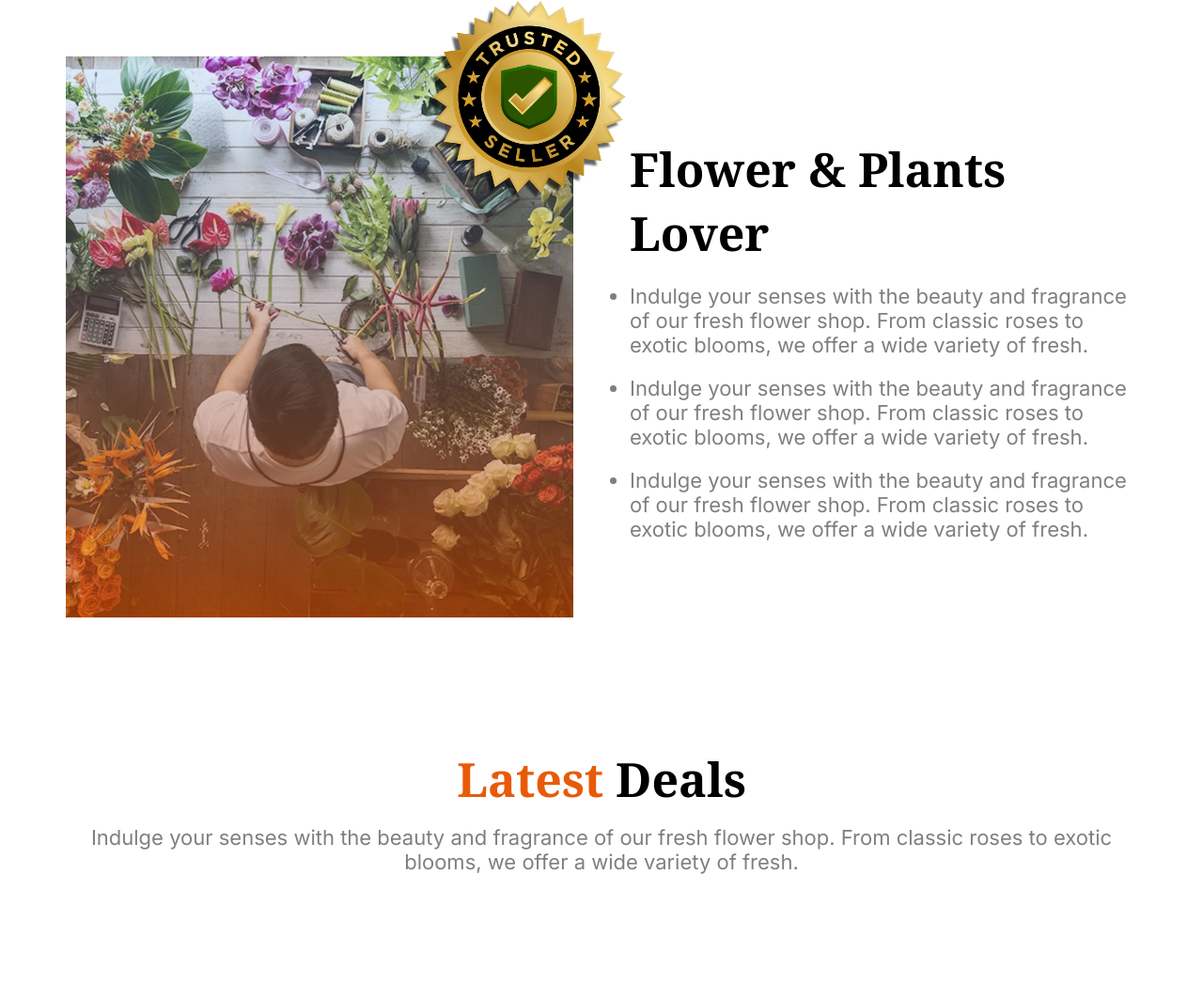
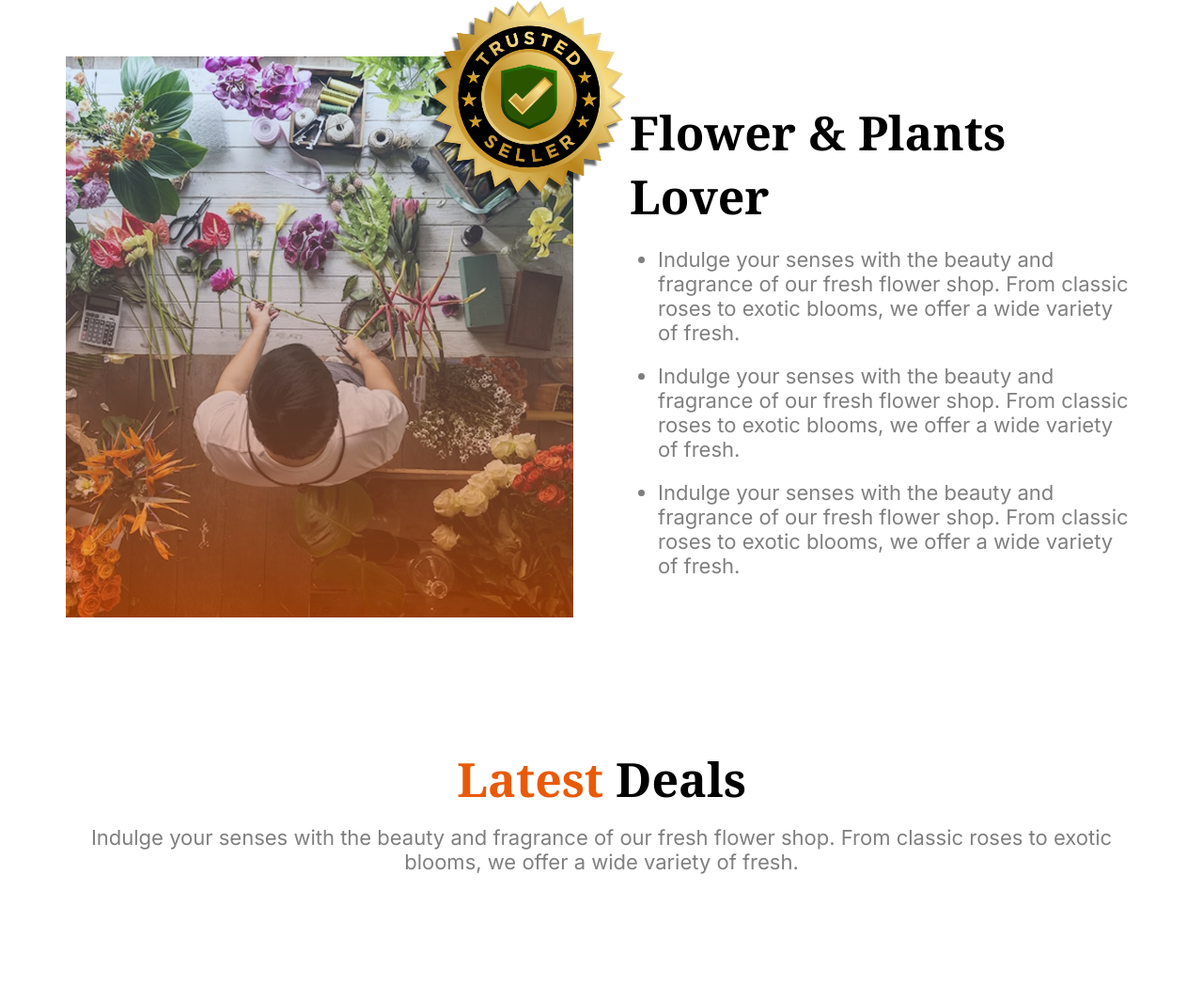
Before and after one commit to bijoy-chandra-roy/assignment-2-responsive-flowers, a plain HTML site: page index.html in a window 1280 px wide. Shown: the part 1900-2947 px from the top of the page at 94% size. Drawn offline with Linux system fonts and the light colour scheme.

Commit message:
fixed margin on plant-lover section

```diff
--- a/style.css
+++ b/style.css
@@ -197,6 +197,10 @@ nav ul {
   display: flex;
   flex-direction: column;
   gap: 20px;
+}
+
+.plant-lover li {
+  margin-left: 30px ;
 }
 
 /* Latest Deal Section */
```
